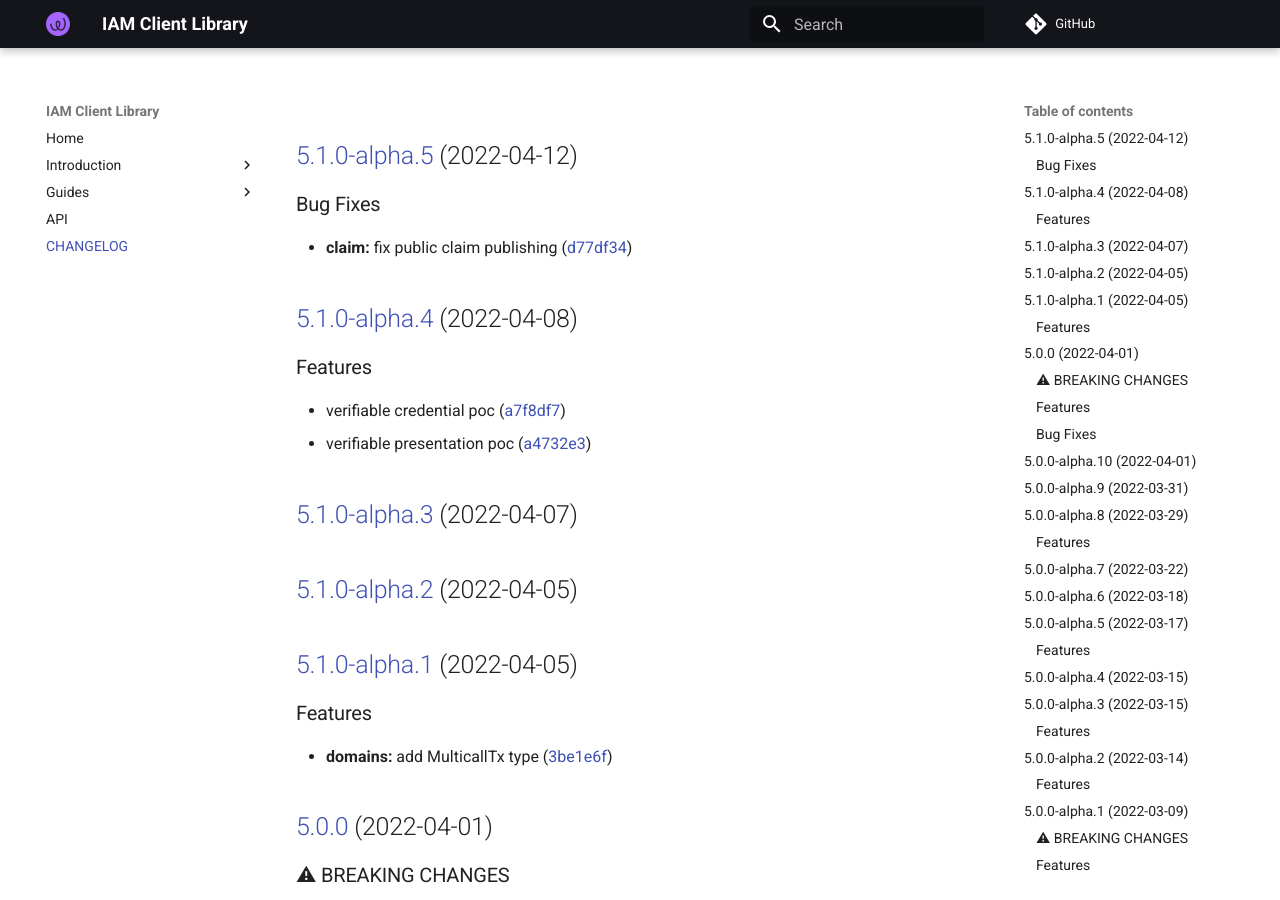
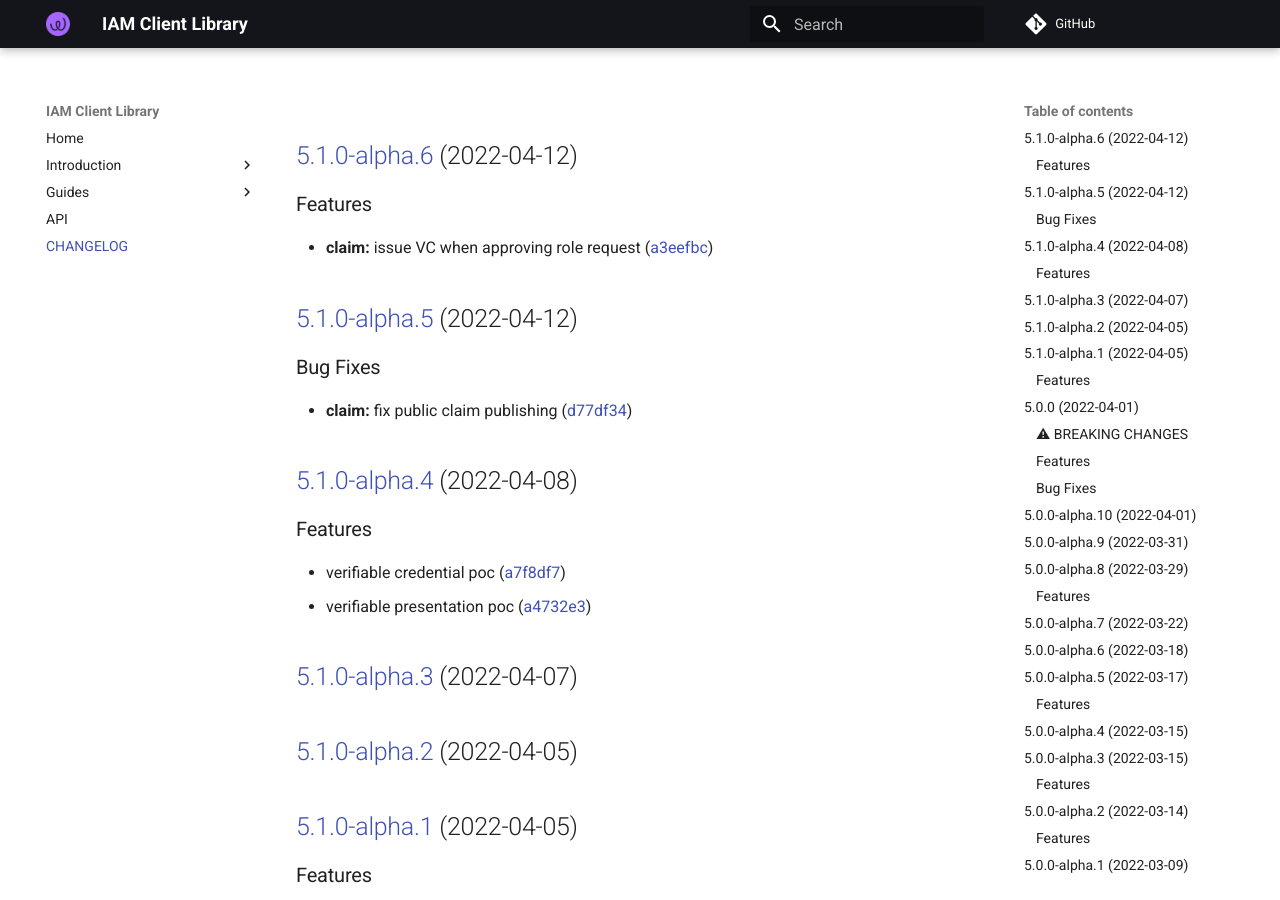
Before and after one commit to energywebfoundation/iam-client-lib, an MkDocs documentation site: the page built from docs/CHANGELOG.md, in a window 1280 px wide and 900 px high. Built offline with MkDocs 1.6.1 and Material for MkDocs 9.7.7, drawn with Linux system fonts in a browser that asks for light colours; comment, search, counter and statistics services are not loaded.

Commit message:
chore(release): 5.1.0-alpha.6 [skip ci]
## [5.1.0-alpha.6](https://github.com/energywebfoundation/iam-client-lib/compare/v5.1.0-alpha.5...v5.1.0-alpha.6) (2022-04-12)

### Features

* **claim:** issue VC when approving role request ([a3eefbc](https://github.com/energywebfoundation/iam-client-lib/commit/a3eefbc243f39f5392f7918b1cdb4e782faf8001))

```diff
--- a/docs/CHANGELOG.md
+++ b/docs/CHANGELOG.md
@@ -1,3 +1,10 @@
+## [5.1.0-alpha.6](https://github.com/energywebfoundation/iam-client-lib/compare/v5.1.0-alpha.5...v5.1.0-alpha.6) (2022-04-12)
+
+
+### Features
+
+* **claim:** issue VC when approving role request ([a3eefbc](https://github.com/energywebfoundation/iam-client-lib/commit/a3eefbc243f39f5392f7918b1cdb4e782faf8001))
+
 ## [5.1.0-alpha.5](https://github.com/energywebfoundation/iam-client-lib/compare/v5.1.0-alpha.4...v5.1.0-alpha.5) (2022-04-12)
 
 
--- a/package.json
+++ b/package.json
@@ -1,6 +1,6 @@
 {
   "name": "iam-client-lib",
-  "version": "5.1.0-alpha.5",
+  "version": "5.1.0-alpha.6",
   "description": "Library for Decentralized Identity and Access Management",
   "main": "dist/index.js",
   "module": "dist/index.esm.js",
```
